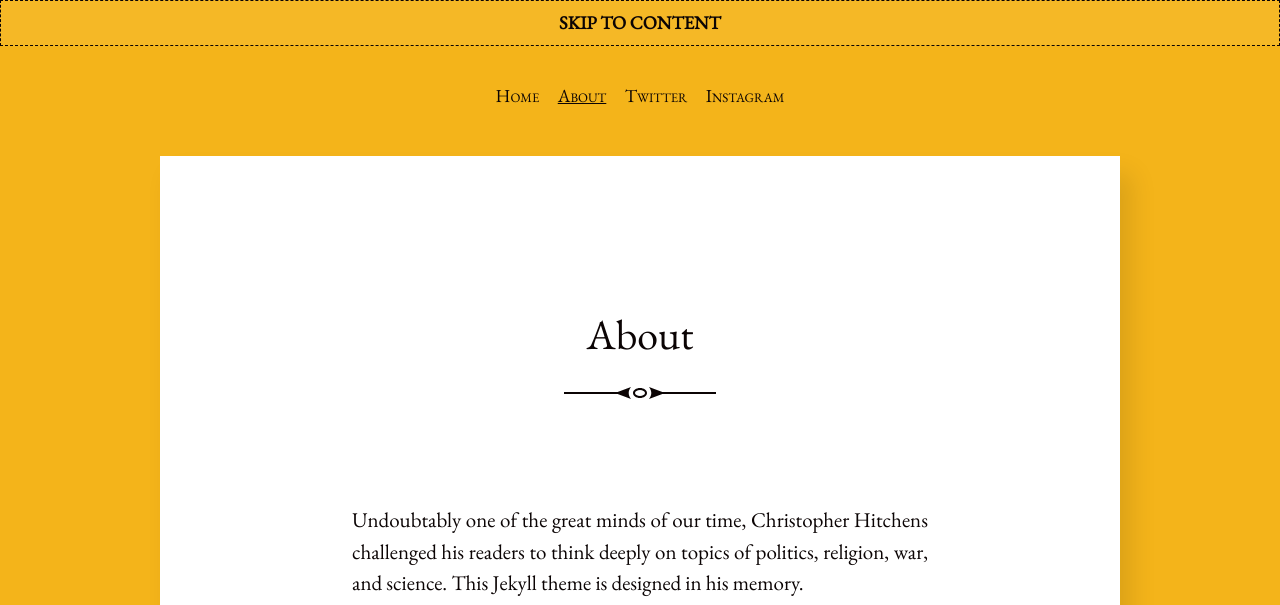
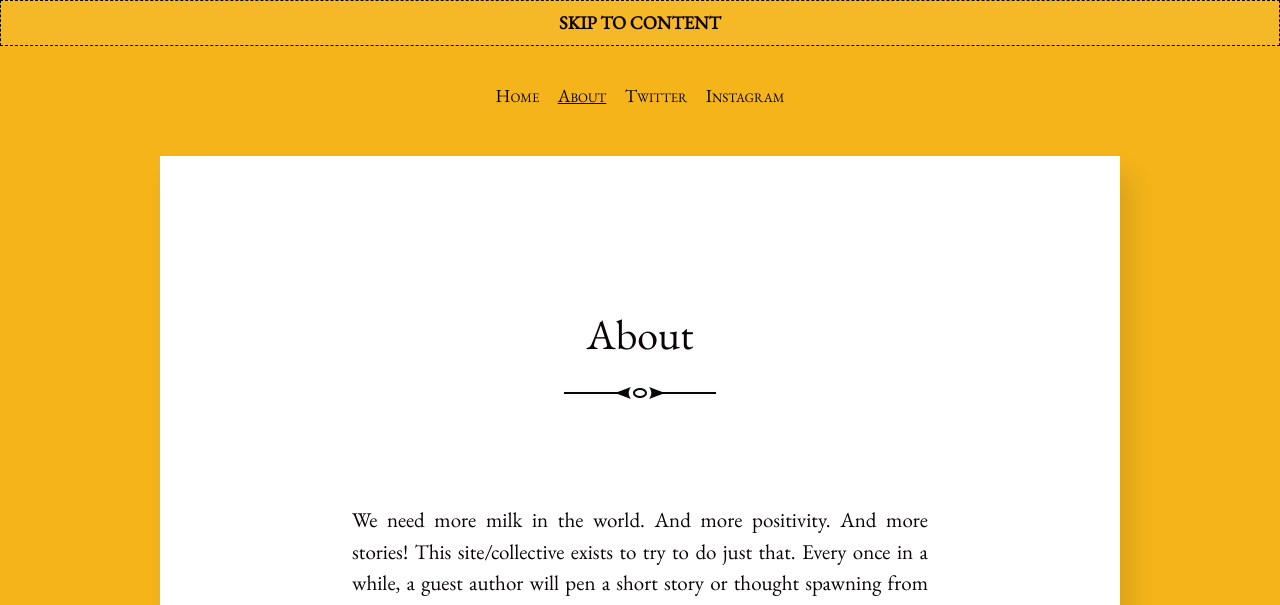
Before and after one commit to milkbarlife/milkbarlife.github.io, a Jekyll site: the page built from about.md, in a window 1280 px wide. Shown: the top 605 px of the page. Built offline with Jekyll 4.4.1, drawn with Linux system fonts in a browser that asks for light colours; some of the changed text lies outside the part shown.

Commit message:
Tweaking the about page
Signed-off-by: Jesse Millar <jesse.millar@microsoft.com>

```diff
--- a/about.md
+++ b/about.md
@@ -3,15 +3,6 @@ layout: post
 title: About
 ---
 
-Undoubtably one of the great minds of our time, Christopher Hitchens challenged his readers to think deeply on topics of politics, religion, war, and science. This Jekyll theme is designed in his memory.
+We need more milk in the world. And more positivity. And more stories! This site/collective exists to try to do just that. Every once in a while, a guest author will pen a short story or thought spawning from their experience in Michael's Milk Bar. Peruse, enjoy, learn, grow.
 
-<figure>
-  <img alt="Christopher Hitchens" src="https://upload.wikimedia.org/wikipedia/commons/6/63/Christopher_Hitchens_2008-04-24_001.jpg" />
-  <figcaption>
-    Photo by Fri Tanke and licensed under the <a href="https://creativecommons.org/licenses/by/3.0/deed.en">Creative Commons Attribution 3.0 Unported</a> license.
-  </figcaption>
-</figure>
-
-From [Wikipedia](https://en.wikipedia.org/wiki/Christopher_Hitchens):
-
->Christopher Eric Hitchens (13 April 1949 – 15 December 2011) was an Anglo-American author, columnist, essayist, orator, religious and literary critic, social critic, and journalist. Hitchens was the author, co-author, editor or co-editor of over 30 books, including five collections of essays on culture, politics and literature. A staple of public discourse, his confrontational style of debate made him both a lauded intellectual and a controversial public figure. He contributed to New Statesman, The Nation, The Weekly Standard, The Atlantic, London Review of Books, The Times Literary Supplement, Slate, Free Inquiry and Vanity Fair.
+Drink milk!
```
